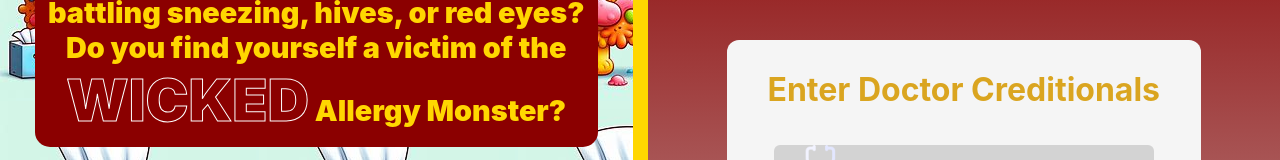
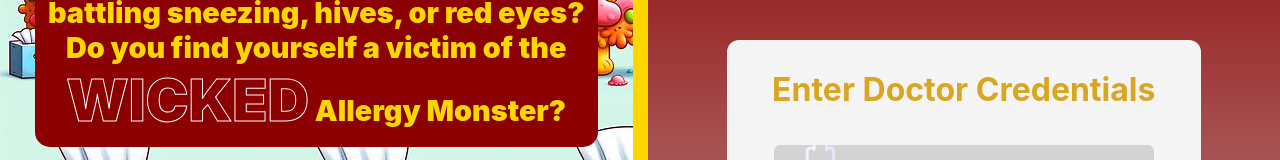
Before and after one commit to jdutchik/SE491Group13, a React (Create React App) app in the folder se491project/: page / in a window 1280 px wide. Shown: the part 158-318 px from the top of the page. Built offline with nearby package versions, Linux system fonts and the light colour scheme.

Commit message:
little UI changes

```diff
--- a/se491project/src/components/Doctor/Doctor.css
+++ b/se491project/src/components/Doctor/Doctor.css
@@ -244,7 +244,7 @@ body {
 }
 
 .allergic-info h1 {
-    color: darkblue;
+    color: black;
 
 }
 
--- a/se491project/src/components/Doctor/Doctor.jsx
+++ b/se491project/src/components/Doctor/Doctor.jsx
@@ -160,10 +160,10 @@ const Doctor = () => {
                     </div>
 
                     <div className="allergic-info">
-                        <h1>Products to Avoid Using in Medication and Patient Use:</h1>
+                        <h1>List of Products Patient Should Avoid:</h1>
                         <div className="results">
                             {patient_loading ? ( <div className="resultsButton" onClick={getAllergenResults}>
-                                Analyze Ingredients in Specified Product List
+                               Click to Analyze and Run Patient Inputs
                             </div> )
                             :
                             (<div>{products.map((item, index) => (
--- a/se491project/src/components/Login/Login.jsx
+++ b/se491project/src/components/Login/Login.jsx
@@ -80,7 +80,7 @@ const Login = () => {
         <div className="full">
             <div className='loginContainer'>
                 <div className='header'>
-                    <div className='titleText'>Enter Doctor Creditionals</div>
+                    <div className='titleText'>Enter Doctor Credentials</div>
                 </div>
 
                 <div className='inputs'>
```
